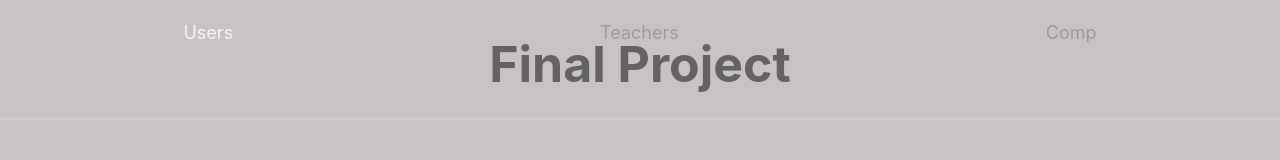
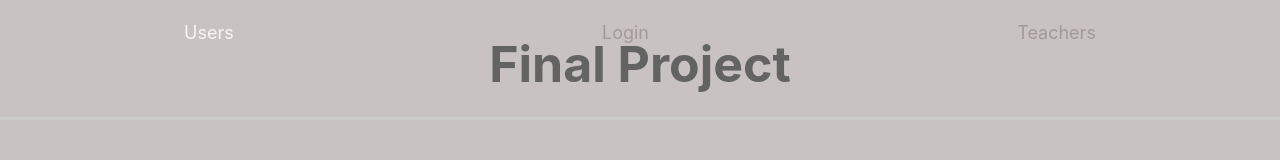
Before and after one commit to alliance-11/final, a React (Create React App) app: page / in a window 1280 px wide. Shown: the top 160 px of the page. Built offline with nearby package versions, Linux system fonts and the light colour scheme.

Commit message:
Added new Components

```diff
--- a/src/App.js
+++ b/src/App.js
@@ -1,21 +1,21 @@
 import { Route, Routes } from "react-router-dom";
 import { Nav } from "./components/layout/Nav";
 import { Users } from "./components/users/Users";
+import { Login } from "./components/login/Login";
 import { Teachers } from "./components/teachers/Teachers";
-import { Comp } from "./components/comp/Comp";
 import "./App.scss";
 
-const App = () => {
+function App() {
   return (
     <div className="App">
       <Nav />
       <Routes>
         <Route path="/" element={<Users />} />
+        <Route path="login" element={<Login />} />
         <Route path="teachers" element={<Teachers />} />
-        <Route path="comp" element={<Comp />} />
       </Routes>
     </div>
   );
-};
+}
 
 export default App;
--- a/src/components/comp/Comp.jsx
+++ /dev/null
@@ -1,7 +0,0 @@
-import React from 'react'
-
-export const Comp = () => {
-  return (
-    <div>Comp</div>
-  )
-}
--- a/src/components/layout/Nav.jsx
+++ b/src/components/layout/Nav.jsx
@@ -13,17 +13,17 @@
         Users
       </NavLink>
       <NavLink
+        to="/login"
+        className={(navData) => (navData.isActive ? "active" : "none")}
+      >
+        Login
+      </NavLink>
+      <NavLink
         to="/teachers"
         className={(navData) => (navData.isActive ? "active" : "none")}
       >
         Teachers
       </NavLink>
-      <NavLink
-        to="/comp"
-        className={(navData) => (navData.isActive ? "active" : "none")}
-      >
-        Comp
-      </NavLink>
     </nav>
   );
 };
--- /dev/null
+++ b/src/components/login/Login.jsx
@@ -0,0 +1,7 @@
+import React from 'react'
+
+export const Login = () => {
+  return (
+    <div>Login</div>
+  )
+}
```
